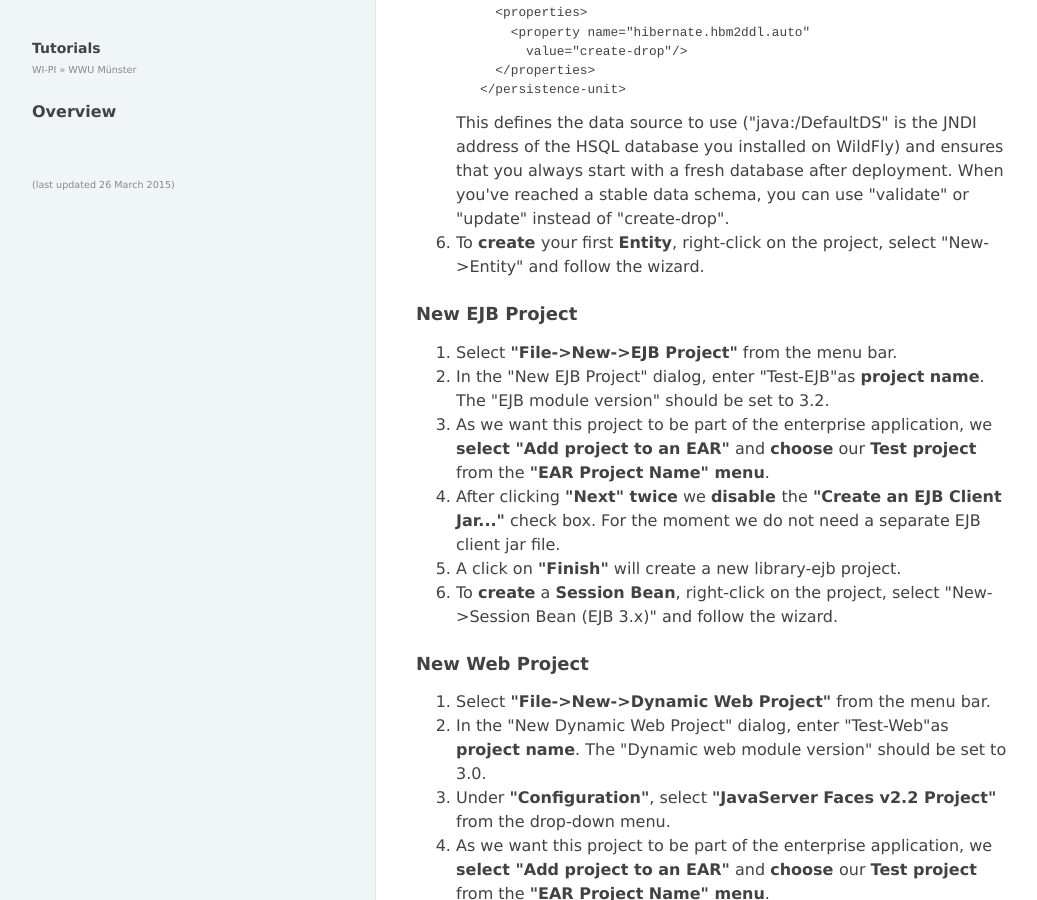
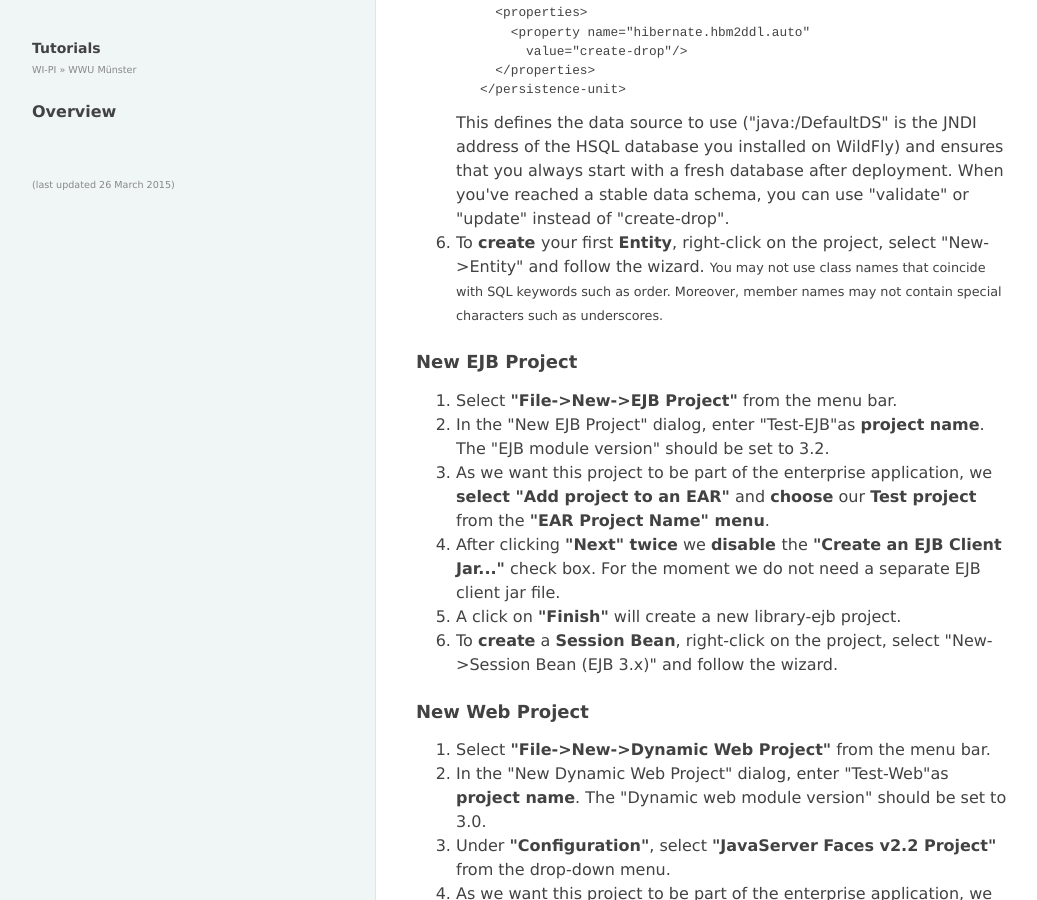
Before and after one commit to wwu-pi/tutorials, a Jekyll site: the page built from lectures/eai/020_tutorial_jboss_project.html, in a window 1280 px wide and 900 px high, scrolled down 3282 px. Shown: the whole window, without its empty margins (8-1045 px from the left). Built offline with Jekyll 4.4.1, drawn with Linux system fonts in a browser that asks for light colours.

Commit message:
Add remark on reserved keywords and bad member names

```diff
--- a/lectures/eai/020_tutorial_jboss_project.html
+++ b/lectures/eai/020_tutorial_jboss_project.html
@@ -62,7 +62,7 @@ title: Creating Java EE projects with JBoss Tools
 &nbsp;&nbsp;&lt;/properties&gt;
 &lt;/persistence-unit&gt;</pre>
 This defines the data source to use ("java:/DefaultDS" is the JNDI address of the HSQL database you installed on WildFly) and ensures that you always start with a fresh database after deployment. When you've reached a stable data schema, you can use "validate" or "update" instead of "create-drop".</li>
-<li>To <b>create </b>your first <b>Entity</b>, right-click on the project, select "New-&gt;Entity" and follow the wizard.</li>
+<li>To <b>create </b>your first <b>Entity</b>, right-click on the project, select "New-&gt;Entity" and follow the wizard. <small>You may not use class names that coincide with SQL keywords such as order. Moreover, member names may not contain special characters such as underscores.</small></li>
 </ol>
 <h4><a id="create-ejb" name="create-ejb"></a>New EJB Project</h4>
 <ol>
```
